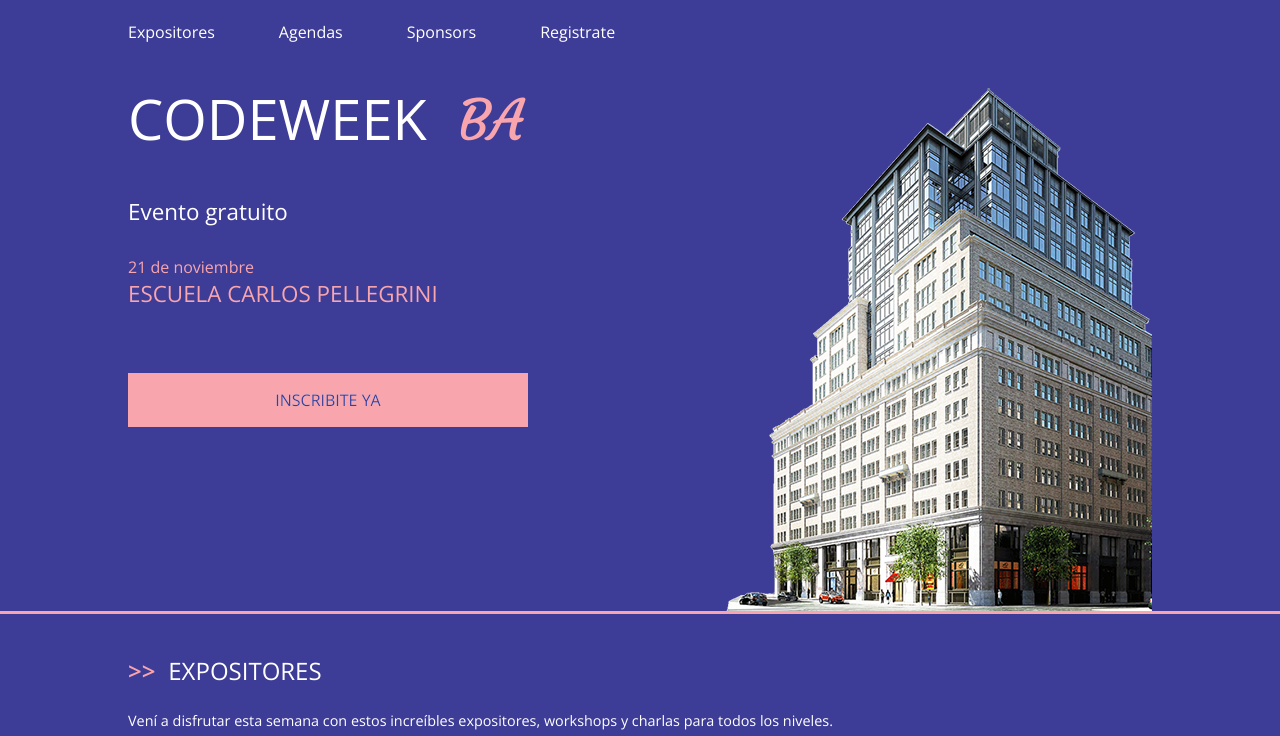
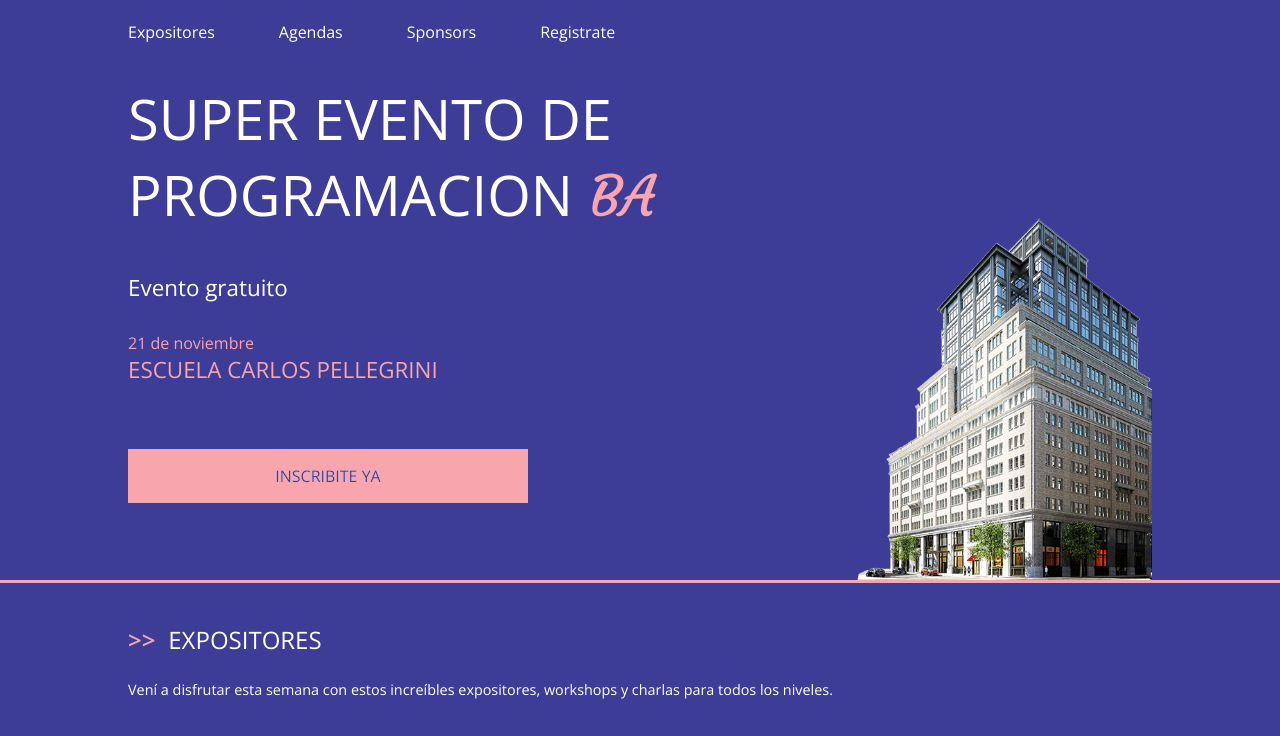
Before and after one commit to Makygimenez/prueba-wm, a plain HTML site: page index.html in a window 1280 px wide. Shown: the top 736 px of the page. Drawn offline with nearby package versions, Linux system fonts and the light colour scheme.

Commit message:
Modifique el index

```diff
--- a/index.html
+++ b/index.html
@@ -31,7 +31,7 @@
 		<div class="wrapper">
 			<div class="main-header">
 				<div class="main-header__content">
-					<h1>CodeWeek <span>BA</span></h1>
+					<h1>SUPER EVENTO DE PROGRAMACION<span>BA</span></h1>
 					<h2>Evento gratuito</h2>
 					<time datetime="2016-11-21">21 de noviembre</time>
 					<h3>Escuela Carlos Pellegrini</h3>
```
